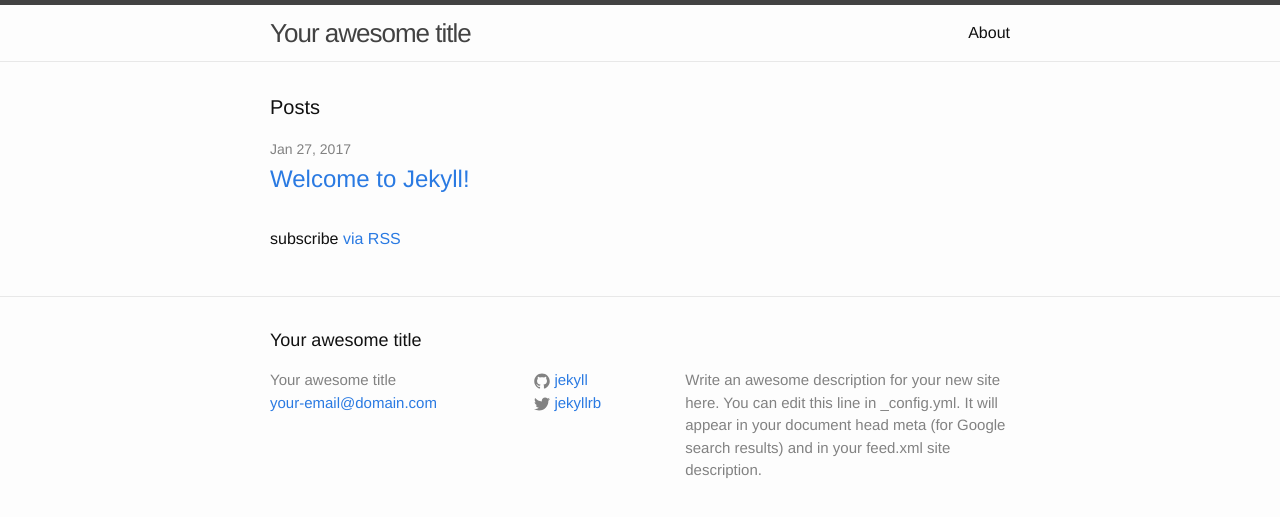
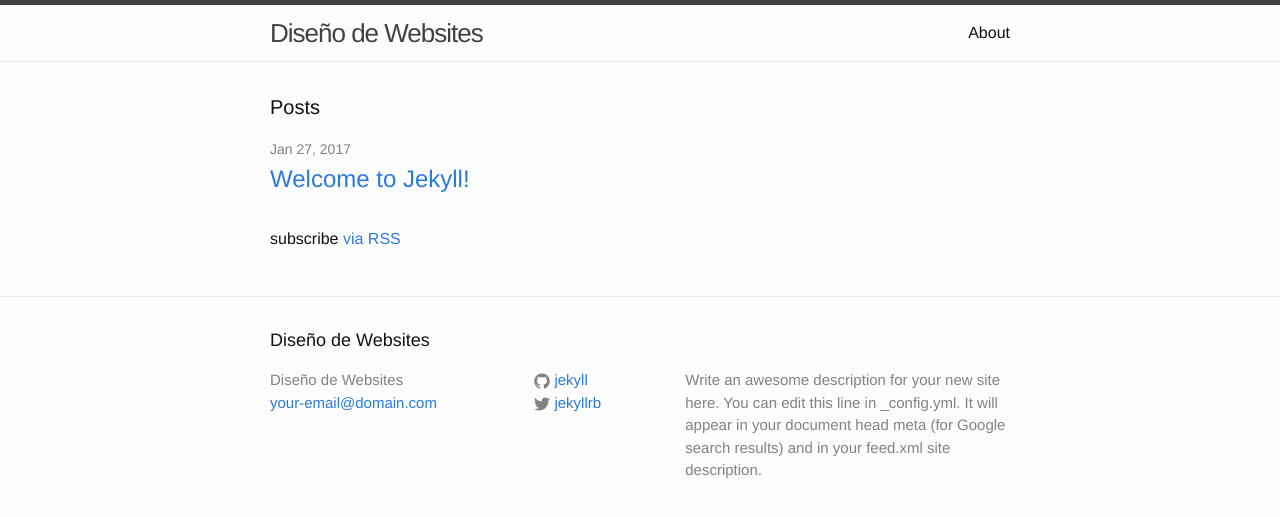
Before and after one commit to Robertclv/robertclv.github.io, a Jekyll site: the page built from index.html, in a window 1280 px wide. Shown: the top 517 px of the page. Built offline with Jekyll 4.4.1, drawn with Linux system fonts in a browser that asks for light colours.

Commit message:
Update _config.yml

```diff
--- a/_config.yml
+++ b/_config.yml
@@ -6,7 +6,7 @@
 # 'jekyll serve'. If you change this file, please restart the server process.
 
 # Site settings
-title: Your awesome title
+title: Diseño de Websites
 email: your-email@domain.com
 description: > # this means to ignore newlines until "baseurl:"
   Write an awesome description for your new site here. You can edit this
```
